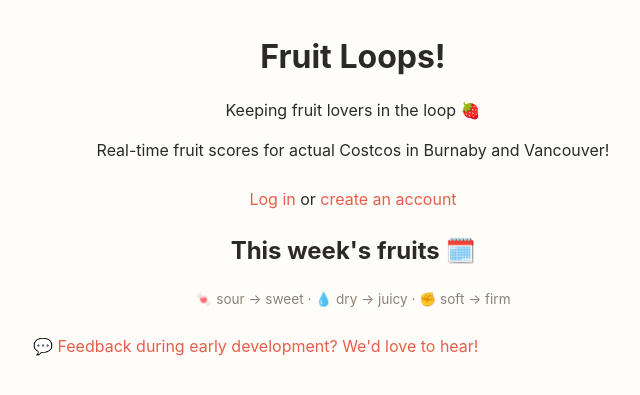
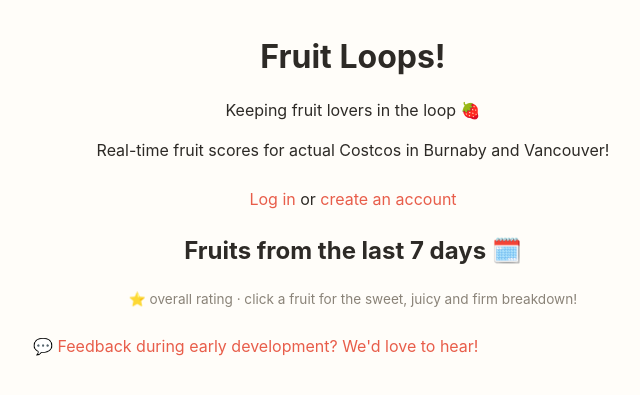
Before and after one commit to kkatieliu/fruit-loop-rater, a Flask app: page / in a window 1280 px wide. Shown: the top 395 px of the page, without its empty margins (287-927 px from the left). Run offline with Flask 3, Linux system fonts and the light colour scheme; data that the repository does not hold is empty.

Commit message:
Two updates: last 7 days change, add back overall rating

```diff
--- a/app.py
+++ b/app.py
@@ -48,26 +48,35 @@
 def home():
     db = get_db()
 
-    this_week = week_start_of(date.today())
+    window_start = date.today() - timedelta(days=6)
+    window_end = date.today()
 
     fruits = db.execute("""
+        WITH slot_avgs AS (
+            SELECT fruit_id, user_id, location_id,
+                   AVG(overall) AS overall
+            FROM ratings
+            WHERE consumed_date BETWEEN ? AND ?
+            GROUP BY fruit_id, user_id, location_id
+        )
         SELECT f.id, f.name, f.emoji,
-               CAST(ROUND(AVG(r.firmness), 0) AS INTEGER)   AS avg_firmness,
-               CAST(ROUND(AVG(r.sweetness), 0) AS INTEGER) AS avg_sweetness,
-               CAST(ROUND(AVG(r.juiciness), 0) AS INTEGER) AS avg_juiciness,
-               COUNT(r.id) AS num_ratings
+               CAST(ROUND(AVG(s.overall), 0) AS INTEGER) AS avg_overall,
+               COUNT(s.user_id) AS num_ratings
         FROM fruits f
-        LEFT JOIN ratings r ON r.fruit_id = f.id AND r.week_start = ?
+        LEFT JOIN slot_avgs s ON s.fruit_id = f.id
         GROUP BY f.id
-        ORDER BY num_ratings DESC, f.name
-    """, (this_week,)).fetchall()
+        ORDER BY avg_overall DESC, num_ratings DESC, f.name
+    """, (window_start, window_end)).fetchall()
 
 
 
     my_tier = None
     if "user_id" in session:
         count = db.execute(
-            "SELECT COUNT(*) AS c FROM ratings WHERE user_id = ?",
+            """SELECT COUNT(*) AS c FROM (
+                   SELECT DISTINCT fruit_id, location_id, week_start
+                   FROM ratings WHERE user_id = ?
+               )""",
             (session["user_id"],),
         ).fetchone()["c"]
         my_tier = tier_for(count)
@@ -89,6 +98,7 @@
 
     if request.method == "POST":
         location_id = request.form["location_id"]
+        overall = int(request.form["overall"])
         sweetness = int(request.form["sweetness"])
         juiciness = int(request.form["juiciness"])
         firmness = int(request.form["firmness"])
@@ -113,18 +123,11 @@
 
         db.execute(
             """INSERT INTO ratings
-               (user_id, fruit_id, location_id, sweetness, juiciness, firmness,
+               (user_id, fruit_id, location_id, sweetness, juiciness, firmness, overall,
                 purchase_date, consumed_date, week_start)
-               VALUES (?, ?, ?, ?, ?, ?, ?, ?, ?)
-               ON CONFLICT (user_id, fruit_id, location_id, week_start)
-               DO UPDATE SET sweetness = excluded.sweetness,
-                             juiciness = excluded.juiciness,
-                             firmness = excluded.firmness,
-                             purchase_date = excluded.purchase_date,
-                             consumed_date = excluded.consumed_date,
-                             created_at = CURRENT_TIMESTAMP""",
+               VALUES (?, ?, ?, ?, ?, ?, ?, ?, ?, ?)""",
             (session["user_id"], fruit_id, location_id,
-             sweetness, juiciness, firmness,
+             sweetness, juiciness, firmness, overall,
              purchase_date, consumed_date, week_start),
         )
         db.commit()
@@ -133,7 +136,7 @@
         return redirect(f"/fruit/{fruit_id}")
 
     already = db.execute(
-        """SELECT l.nickname FROM ratings r
+        """SELECT DISTINCT l.nickname FROM ratings r
            JOIN locations l ON l.id = r.location_id
            WHERE r.user_id = ? AND r.fruit_id = ? AND r.week_start = ?""",
         (session["user_id"], fruit_id, week_start_of(date.today())),
@@ -226,33 +229,63 @@
     loc_filter = "AND location_id = ?" if location_id else ""
     loc_params = (location_id,) if location_id else ()
 
-    this_week = week_start_of(date.today())
+    window_start = date.today() - timedelta(days=6)
+    window_end = date.today()
 
-    this_week_avg = db.execute(
-        f"""SELECT CAST(ROUND(AVG(firmness), 0) AS INTEGER)   AS avg_firmness,
+    # Each user's own ratings for a given fruit+location within the window
+    # are averaged together first, into one "slot". Every aggregate below is
+    # then an average of slots, not of raw rows — so one person rating 20
+    # times doesn't outweigh someone who rated once.
+    recent_avg = db.execute(
+        f"""WITH slot_avgs AS (
+                SELECT user_id, location_id,
+                       AVG(firmness) AS firmness,
+                       AVG(sweetness) AS sweetness,
+                       AVG(juiciness) AS juiciness,
+                       AVG(overall) AS overall
+                FROM ratings
+                WHERE fruit_id = ? AND consumed_date BETWEEN ? AND ? {loc_filter}
+                GROUP BY user_id, location_id
+            )
+            SELECT CAST(ROUND(AVG(firmness), 0) AS INTEGER)   AS avg_firmness,
                    CAST(ROUND(AVG(sweetness), 0) AS INTEGER) AS avg_sweetness,
                    CAST(ROUND(AVG(juiciness), 0) AS INTEGER) AS avg_juiciness,
-                   COUNT(id) AS num_ratings
-            FROM ratings
-            WHERE fruit_id = ? AND week_start = ? {loc_filter}""",
-        (fruit_id, this_week, *loc_params),
+                   CAST(ROUND(AVG(overall), 0) AS INTEGER)   AS avg_overall,
+                   COUNT(*) AS num_ratings
+            FROM slot_avgs""",
+        (fruit_id, window_start, window_end, *loc_params),
     ).fetchone()
 
+    # All-time collapses the week dimension (one vote per user per location,
+    # across their whole history) but keeps location separate, same as everywhere else.
     averages = db.execute(
-        f"""SELECT CAST(ROUND(AVG(firmness), 0) AS INTEGER)   AS avg_firmness,
+        f"""WITH slot_avgs AS (
+                SELECT user_id, location_id,
+                       AVG(firmness) AS firmness,
+                       AVG(sweetness) AS sweetness,
+                       AVG(juiciness) AS juiciness,
+                       AVG(overall) AS overall
+                FROM ratings
+                WHERE fruit_id = ? {loc_filter}
+                GROUP BY user_id, location_id
+            )
+            SELECT CAST(ROUND(AVG(firmness), 0) AS INTEGER)   AS avg_firmness,
                    CAST(ROUND(AVG(sweetness), 0) AS INTEGER) AS avg_sweetness,
                    CAST(ROUND(AVG(juiciness), 0) AS INTEGER) AS avg_juiciness,
-                   COUNT(id) AS num_ratings
-            FROM ratings WHERE fruit_id = ? {loc_filter}""",
+                   CAST(ROUND(AVG(overall), 0) AS INTEGER)   AS avg_overall,
+                   COUNT(*) AS num_ratings
+            FROM slot_avgs""",
         (fruit_id, *loc_params),
     ).fetchone()
 
     ratings = db.execute(
-        f"""SELECT r.sweetness, r.juiciness, r.firmness,
+        f"""SELECT r.sweetness, r.juiciness, r.firmness, r.overall,
                    r.purchase_date, r.consumed_date,
                    l.nickname AS location,
-                   (SELECT COUNT(*) FROM ratings r2
-                    WHERE r2.user_id = r.user_id) AS rater_count
+                   (SELECT COUNT(*) FROM (
+                        SELECT DISTINCT fruit_id, location_id, week_start
+                        FROM ratings r2 WHERE r2.user_id = r.user_id
+                    )) AS rater_count
             FROM ratings r
             JOIN locations l ON l.id = r.location_id
             WHERE r.fruit_id = ? {loc_filter}
@@ -261,13 +294,23 @@
     ).fetchall()
 
     weekly = db.execute(
-        f"""SELECT week_start,
+        f"""WITH slot_avgs AS (
+                SELECT week_start, user_id, location_id,
+                       AVG(firmness) AS firmness,
+                       AVG(sweetness) AS sweetness,
+                       AVG(juiciness) AS juiciness,
+                       AVG(overall) AS overall
+                FROM ratings
+                WHERE fruit_id = ? {loc_filter}
+                GROUP BY week_start, user_id, location_id
+            )
+            SELECT week_start,
                    CAST(ROUND(AVG(firmness), 0) AS INTEGER)   AS avg_firmness,
                    CAST(ROUND(AVG(sweetness), 0) AS INTEGER) AS avg_sweetness,
                    CAST(ROUND(AVG(juiciness), 0) AS INTEGER) AS avg_juiciness,
-                   COUNT(id) AS num_ratings
-            FROM ratings
-            WHERE fruit_id = ? {loc_filter}
+                   CAST(ROUND(AVG(overall), 0) AS INTEGER)   AS avg_overall,
+                   COUNT(*) AS num_ratings
+            FROM slot_avgs
             GROUP BY week_start
             ORDER BY week_start DESC""",
         (fruit_id, *loc_params),
@@ -276,16 +319,21 @@
     my_weekly = {}
     if "user_id" in session:
         rows = db.execute(
-            f"""SELECT week_start, sweetness, juiciness, firmness
+            f"""SELECT week_start,
+                       CAST(ROUND(AVG(sweetness), 0) AS INTEGER) AS sweetness,
+                       CAST(ROUND(AVG(juiciness), 0) AS INTEGER) AS juiciness,
+                       CAST(ROUND(AVG(firmness), 0) AS INTEGER)  AS firmness,
+                       CAST(ROUND(AVG(overall), 0) AS INTEGER)   AS overall
                 FROM ratings
-                WHERE fruit_id = ? AND user_id = ? {loc_filter}""",
+                WHERE fruit_id = ? AND user_id = ? {loc_filter}
+                GROUP BY week_start""",
             (fruit_id, session["user_id"], *loc_params),
         ).fetchall()
         my_weekly = {r["week_start"]: r for r in rows}
 
     db.close()
     return render_template("fruit.html", fruit=fruit, averages=averages,
-                           ratings=ratings, weekly=weekly, my_weekly=my_weekly, this_week_avg=this_week_avg,
+                           ratings=ratings, weekly=weekly, my_weekly=my_weekly, recent_avg=recent_avg,
                            locations=locations, selected_location=location_id,
                            tier_for=tier_for)
 
@@ -315,7 +363,13 @@
         week = r["week_start"]
         by_location.setdefault(loc, {}).setdefault(week, []).append(r)
 
-    count = len(my_ratings)
+    count = db.execute(
+        """SELECT COUNT(*) AS c FROM (
+               SELECT DISTINCT fruit_id, location_id, week_start
+               FROM ratings WHERE user_id = ?
+           )""",
+        (session["user_id"],),
+    ).fetchone()["c"]
     my_tier = tier_for(count)
 
     next_tier_at = None
--- a/templates/home.html
+++ b/templates/home.html
@@ -16,8 +16,8 @@
             <p><a href="/login">Log in</a> or <a href="/register">create an account</a></p>
         {% endif %}
 
-        <h2>This week's fruits 🗓️</h2>
-        <p class="legend">🍬 sour → sweet · 💧 dry → juicy · ✊ soft → firm </p>
+        <h2>Fruits from the last 7 days 🗓️</h2>
+        <p class="legend">⭐ overall rating · click a fruit for the sweet, juicy and firm breakdown!</p>
     </div>
 
     <div class="fruit-list">
@@ -27,8 +27,8 @@
                 <a href="/fruit/{{ fruit['id'] }}">{{ fruit["emoji"] }} {{ fruit["name"] }}</a>
             </div>
             <div class="fruit-stats">
-                {% if fruit["avg_firmness"] %}
-                    🍬 {{ fruit["avg_sweetness"] }} · 💧 {{ fruit["avg_juiciness"] }} · ✊ {{ fruit["avg_firmness"] }}
+                {% if fruit["num_ratings"] > 0 %}
+                    ⭐ {{ fruit["avg_overall"] if fruit["avg_overall"] is not none else "—" }}
                     <small>({{ fruit["num_ratings"] }})</small>
                 {% else %}
                     <em>no ratings yet</em>
```
Also changed, not shown: init_db.py (+52 -3 lines), templates/fruit.html (+12 -10 lines), templates/rate.html (+18 -2 lines).
